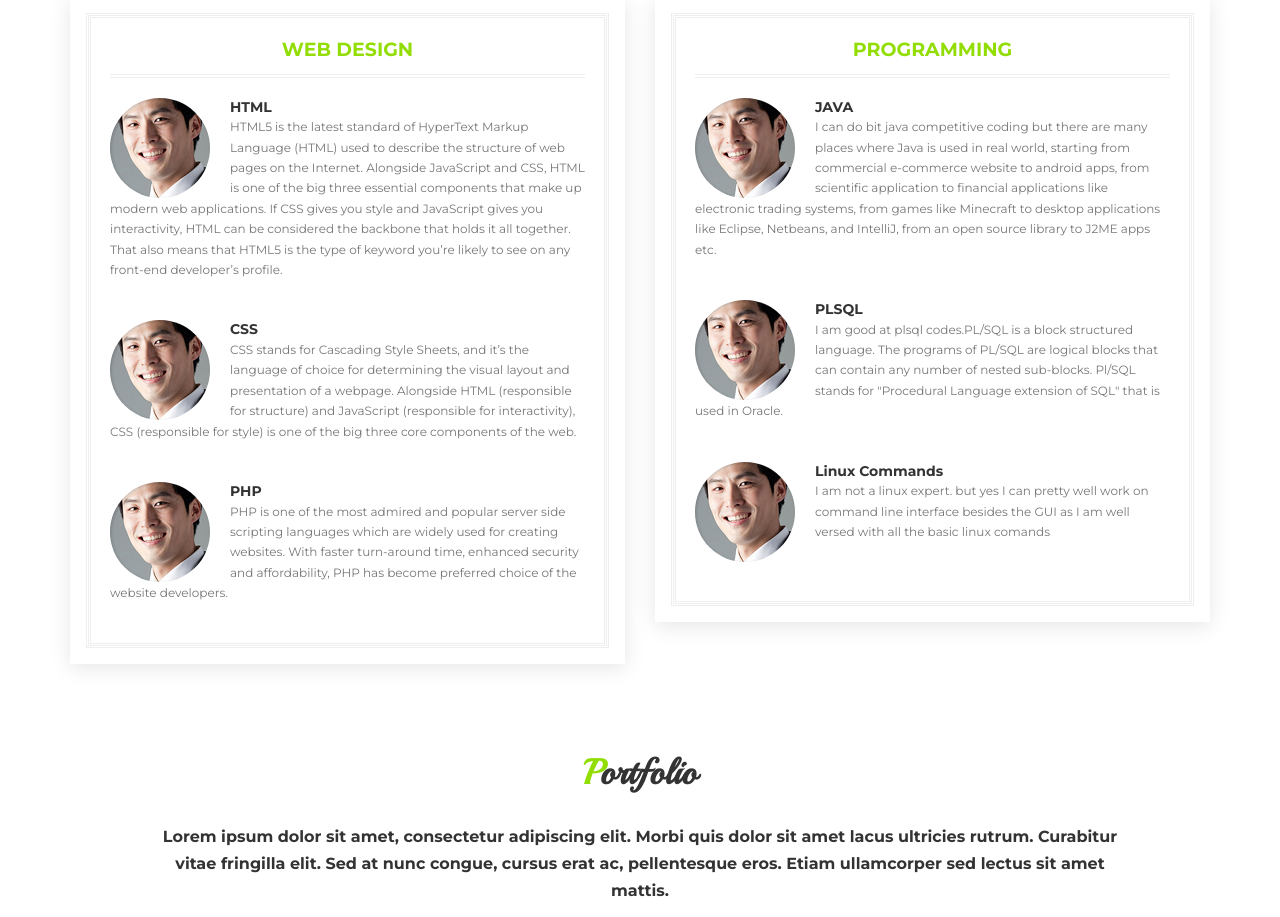
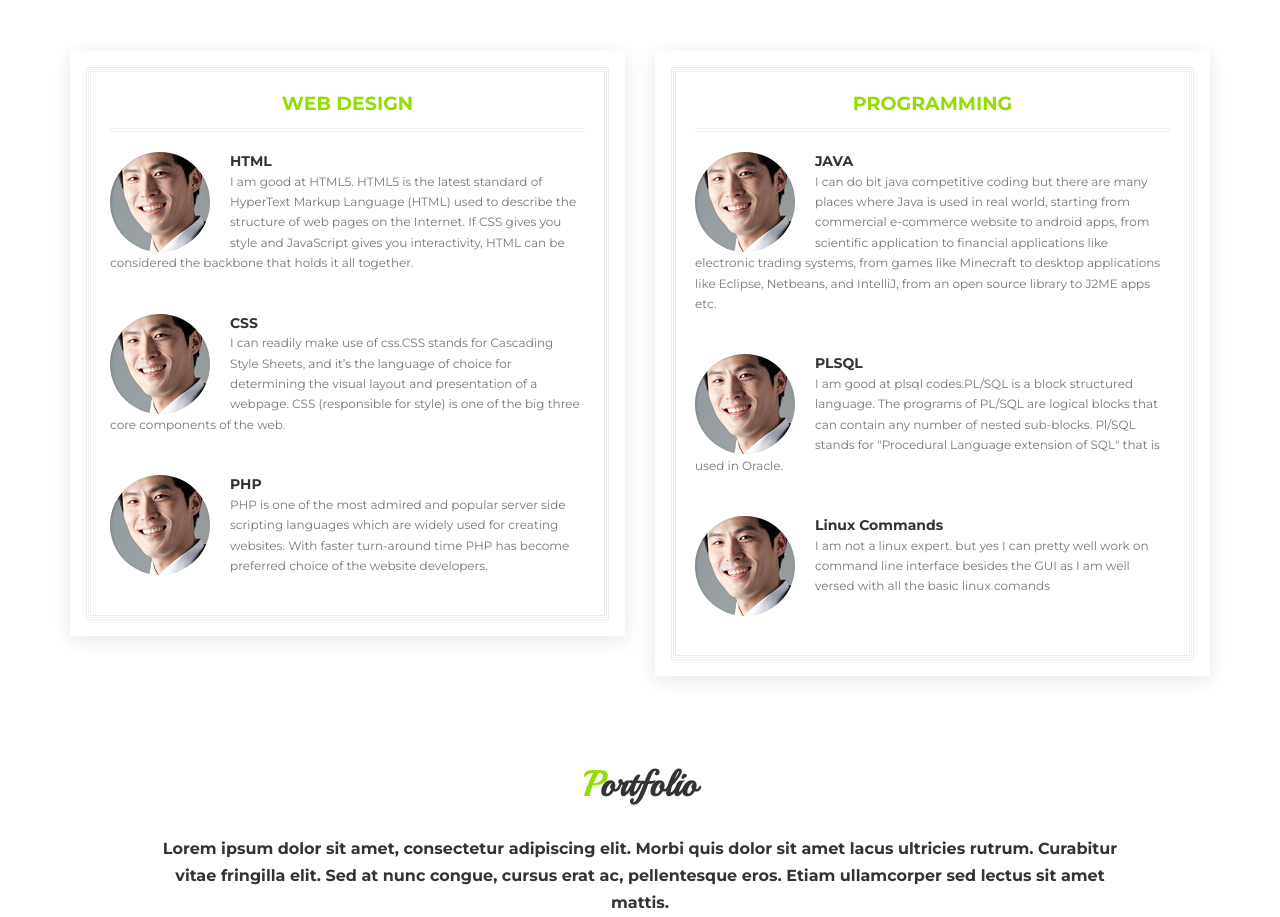
Before and after one commit to palak0604/Myprofile, a plain HTML site: page index.html in a window 1280 px wide. Shown: the part 1656-2573 px from the top of the page. Drawn offline with nearby package versions, Linux system fonts and the light colour scheme; some packages are replaced by stand-ins of ours.

Commit message:
Update index.html

```diff
--- a/index.html
+++ b/index.html
@@ -141,7 +141,7 @@
           </div>
         </div>
       </div>
-
+	    </br></br>
       <div class="container">
         <div class="row">
           <div class="col-md-6">
@@ -151,24 +151,24 @@
                 <div class="rm-thumb" style="background-image: url(img/2.png)">
                 </div>
                 <h5>HTML</h5>
-                <p> HTML5  is the latest standard of HyperText Markup Language (HTML) used to describe the structure of web pages on the Internet. Alongside JavaScript and CSS, HTML is one of the big three essential
-	          components that make up modern web applications. If CSS gives you style and JavaScript gives you interactivity, HTML can be considered the backbone that
-	          holds it all together. That also means that HTML5 is the type of keyword you’re likely to see on any front-end developer’s profile.
+                <p>I am good at HTML5. HTML5  is the latest standard of HyperText Markup Language (HTML) used to describe the structure of web pages on the Internet.
+	          If CSS gives you style and JavaScript gives you interactivity, HTML can be considered the backbone that
+	          holds it all together.
                 </p>
               </div>
               <div class="restitem clearfix">
                 <div class="rm-thumb" style="background-image: url(img/2.png)">
                 </div>
                 <h5>CSS</h5>
-                <p>CSS stands for Cascading Style Sheets, and it’s the language of choice for determining the visual layout and presentation of a webpage. Alongside HTML (responsible for structure) and JavaScript
-		(responsible for interactivity), CSS (responsible for style) is one of the big three core components of the web.
+                <p>I can readily make use of css.CSS stands for Cascading Style Sheets, and it’s the language of choice for determining the visual layout and presentation of a webpage.
+		 CSS (responsible for style) is one of the big three core components of the web.
                 </p>
               </div>
               <div class="restitem clearfix">
                 <div class="rm-thumb" style="background-image: url(img/2.png)">
                 </div>
                 <h5>PHP</h5>
-                <p> PHP is one of the most admired and popular server side scripting languages which are widely used for creating websites. With faster turn-around time, enhanced security and affordability,
+                <p> PHP is one of the most admired and popular server side scripting languages which are widely used for creating websites. With faster turn-around time
 		PHP has become preferred choice of the website developers.
                 </p>
               </div>
```
